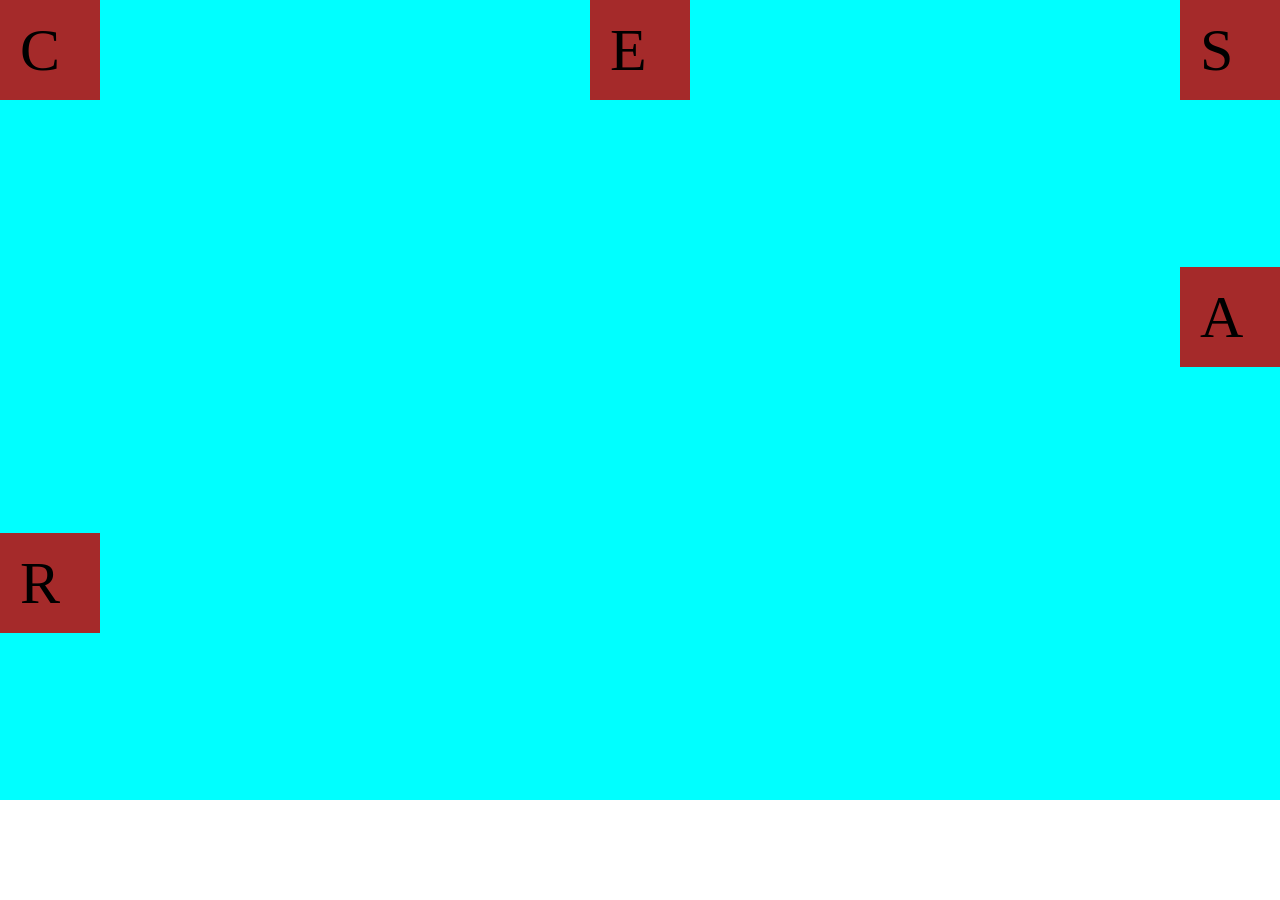
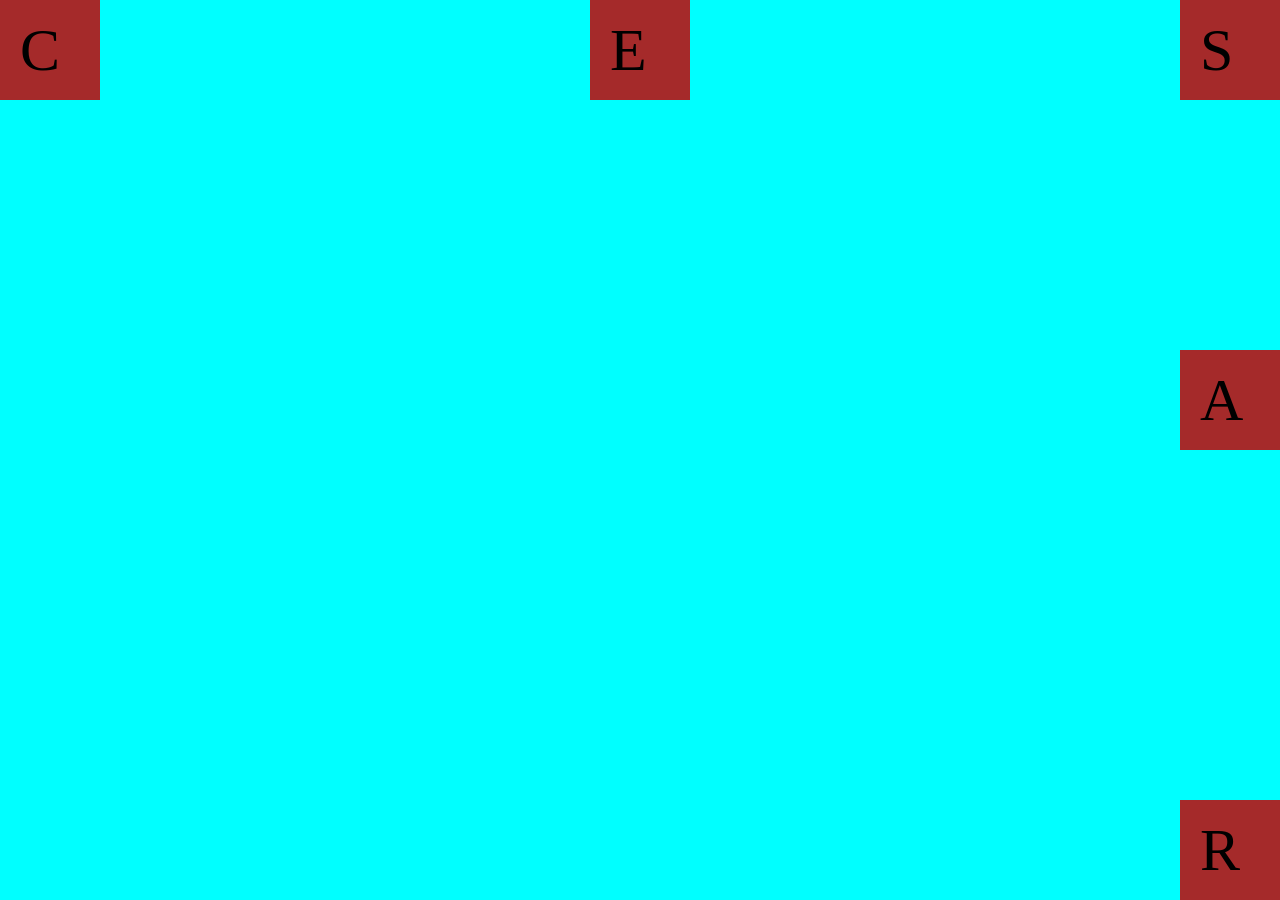
Before and after one commit to CesarFRC/practica_4, a plain HTML site: page index.html in a window 1280 px wide. Before the commit the page ends 800 px from the top, so only its background shows below. Drawn offline with Linux system fonts and the light colour scheme.

Commit message:
Ya esta areglado lo centrado

```diff
--- a/css.estilo/style.css
+++ b/css.estilo/style.css
@@ -5,8 +5,6 @@
 }
 
 #container{
-width: 100vw;
-height: 100vh;
 background-color: aqua;
 display: grid;
 grid-template-rows: auto auto auto;
@@ -23,3 +21,13 @@ justify-content: space-between;
     font-size: 60px;
 
 }
+
+.cubo:nth-child(4) {
+
+  margin-top: 250px;
+  }
+
+  .cubo:nth-child(5) {
+
+    margin-top: 350px;
+  }
--- a/index.html
+++ b/index.html
@@ -13,7 +13,7 @@
         <div class="cubo"> E</div>
         <div class="cubo"> S</div>
         <div class="cubo" style="grid-column: 3/3;"> A</div>
-        <div class="cubo"> R</div>
+        <div class="cubo" style="grid-column: 3/3;"> R</div>
 
     </div>
 </body>
```
